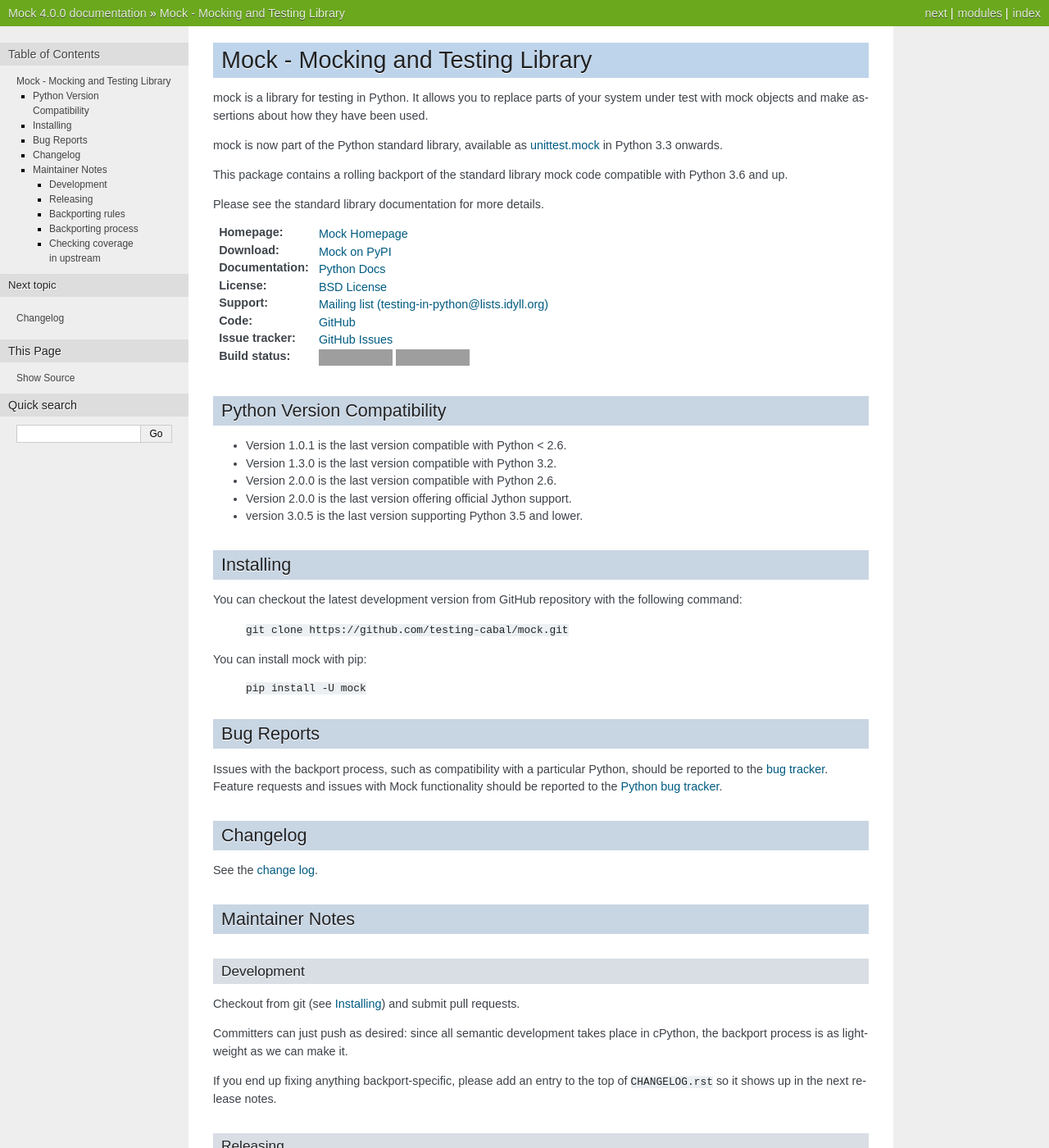
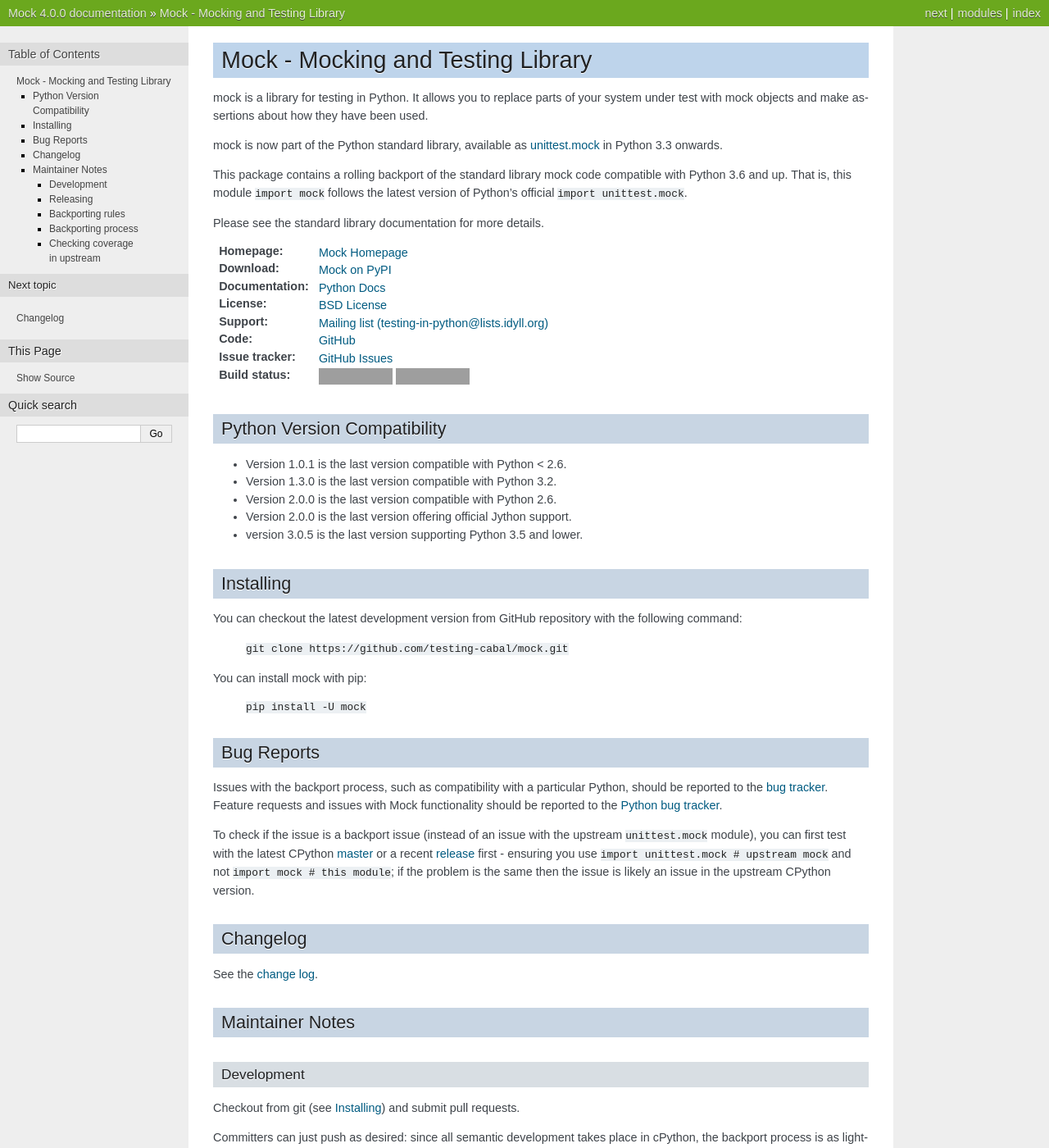
Before and after one commit to testing-cabal/mock, a Sphinx documentation site: the page built from docs/index.txt, in a window 1280 px wide and 1400 px high. Shown: the whole window at 82% size. Built offline with Sphinx 7.4.7, drawn with Linux system fonts in a browser that asks for light colours; the version number is read from the project's files by our own code; grey boxes are pictures that could not be loaded.

Commit message:
docs| Clarifies relationship betwen import mock and import unittest.mock
... especially for pre-coffee brains.

We hope this will save some work for the maintainers.

```diff
--- a/README.rst
+++ b/README.rst
@@ -7,7 +7,8 @@
 onwards.
 
 This package contains a rolling backport of the standard library mock code
-compatible with Python 3.6 and up.
+compatible with Python 3.6 and up. That is, this module ``import mock`` follows
+the latest version of Python's official ``import unittest.mock``.
 
 Please see the standard library documentation for more details.
 
--- a/docs/index.txt
+++ b/docs/index.txt
@@ -58,6 +58,14 @@
 <https://github.com/testing-cabal/mock/issues>`_. Feature requests and issues
 with Mock functionality should be reported to the `Python bug tracker
 <https://bugs.python.org>`_.
+
+To check if the issue is a backport issue (instead of an issue with the upstream
+``unittest.mock`` module), you can first test with the latest CPython `master
+<https://github.com/python/cpython>`_ or a recent `release
+<https://github.com/python/cpython/releases>`_ first - ensuring you use ``import
+unittest.mock # upstream mock`` and not ``import mock # this module``; if the
+problem is the same then the issue is likely an issue in the upstream CPython
+version.
 
 .. index:: python changes
 
```
Also changed, not shown: CONTRIBUTING.rst (added, +8 -0 lines).
